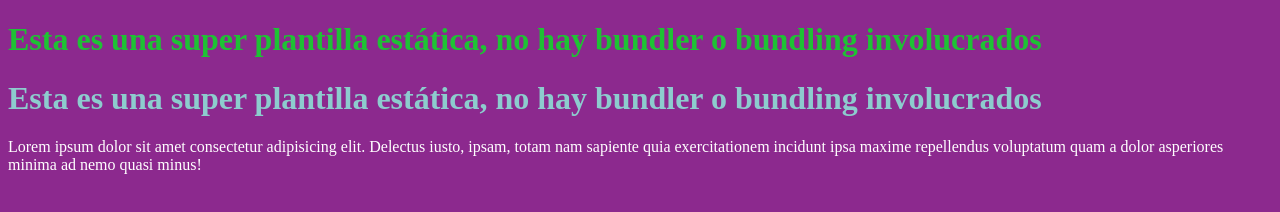
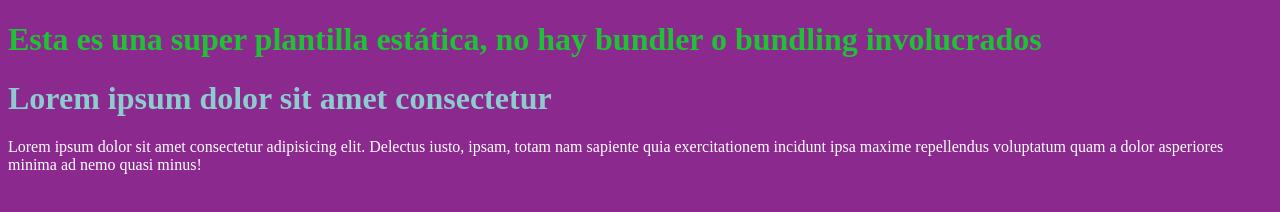
Before and after one commit to jrosas1969/sandbox001, a website: page index.html in a window 1280 px wide. Drawn offline with Linux system fonts and the light colour scheme.

Commit message:
tercer cambio

```diff
--- a/index.html
+++ b/index.html
@@ -14,8 +14,7 @@
       involucrados
     </h1>
     <h1 class="colorea">
-      Esta es una super plantilla estática, no hay bundler o bundling
-      involucrados
+      Lorem ipsum dolor sit amet consectetur
     </h1>
 
     <p>
```
